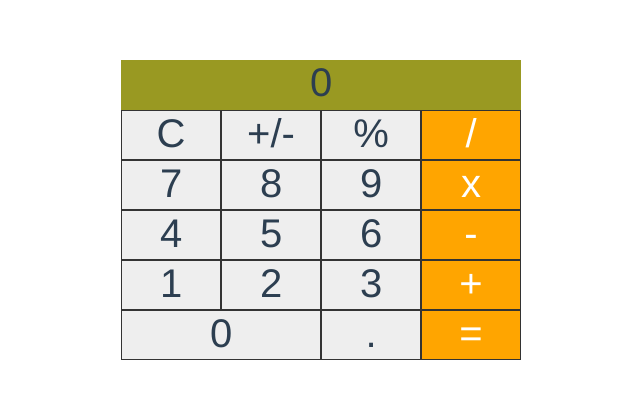
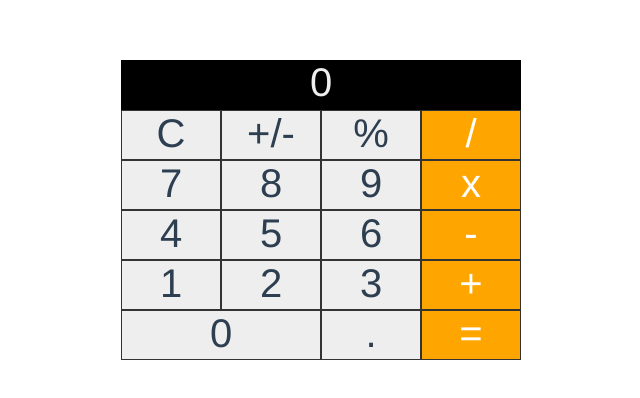
Before and after one commit to AmujoDotun/onlinecalculator, a Vue app: page / in a window 1280 px wide. Shown: the top 398 px of the page, without its empty margins (319-959 px from the left). Built offline with nearby package versions, Linux system fonts and the light colour scheme.

Commit message:
changed the diplay background color to black and color to white

```diff
--- a/src/components/Calculator.vue
+++ b/src/components/Calculator.vue
@@ -106,7 +106,8 @@ export default {
 }
 
 .display{
-  background: #992;
+  background: #000;
+  color: #eee;
   grid-column: 1/5;
 }
 
```
